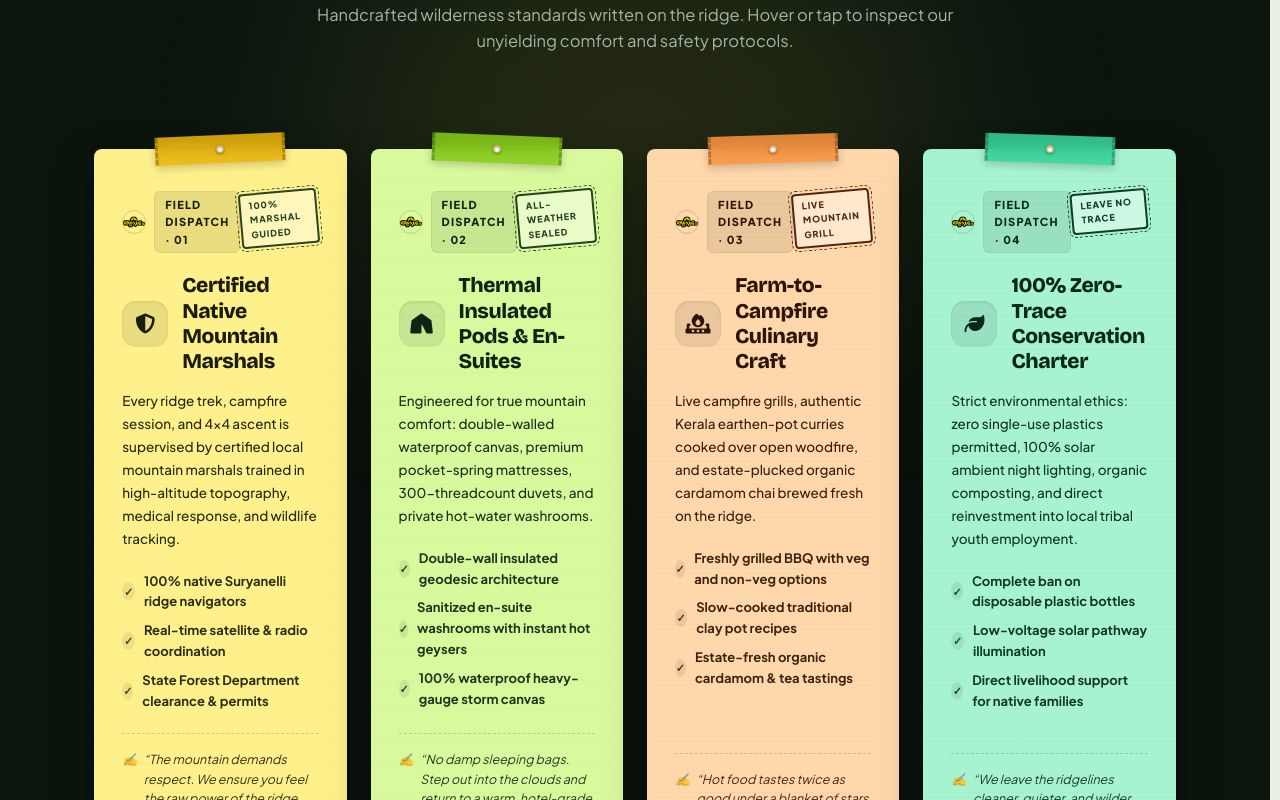
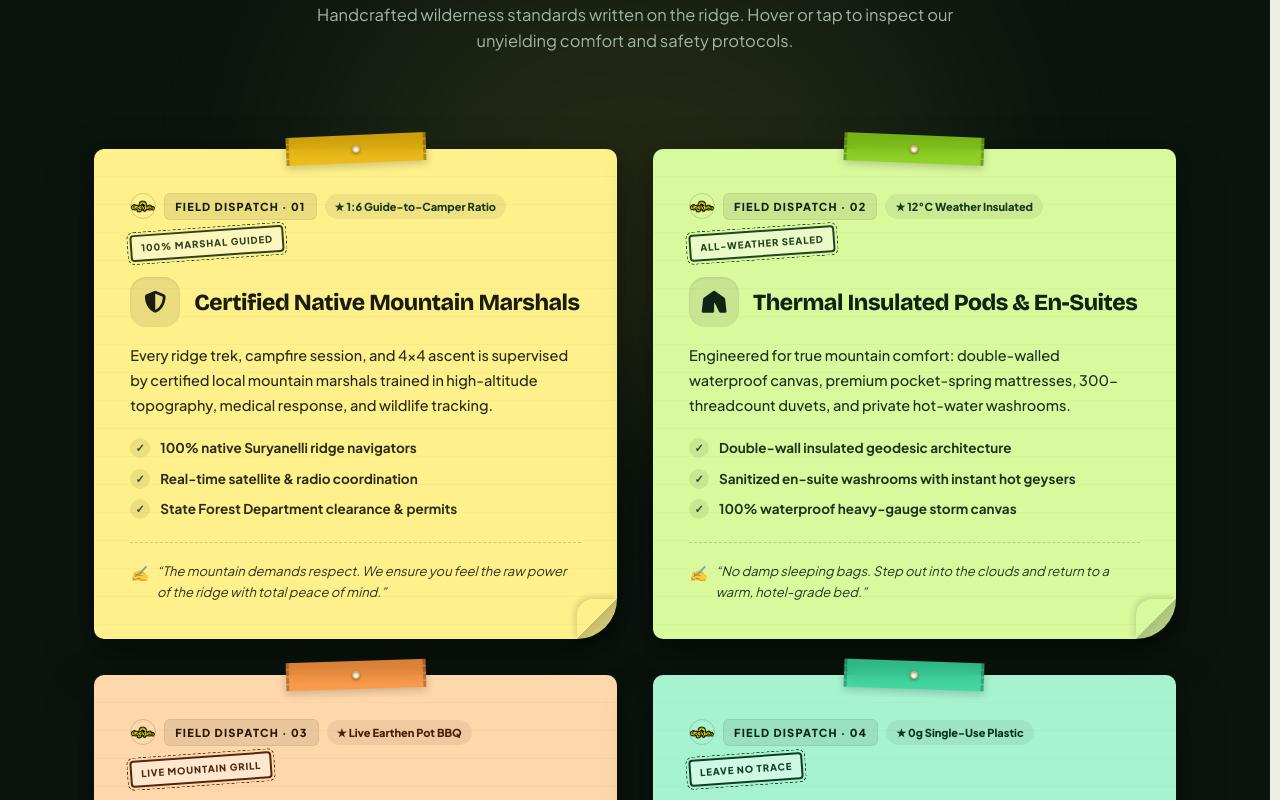
Before and after one commit to AmanTShekar/aanandham.go, a Next.js app: page /about in a window 1280 px wide. Shown: the part 3200-4000 px from the top of the page. Built offline with nearby package versions, Linux system fonts and the light colour scheme.

Commit message:
feat: restructure 4 Pillars into a balanced 2x2 luxury grid with enhanced padding, metric pills, and bold typography

```diff
--- a/src/app/about/page.jsx
+++ b/src/app/about/page.jsx
@@ -940,13 +940,13 @@ export default function AboutPage() {
                                         position: 'relative',
                                         background: pillar.paperBg,
                                         color: pillar.inkColor,
-                                        borderRadius: '8px 8px 36px 8px',
-                                        padding: '42px 28px 34px',
-                                        boxShadow: '0 18px 40px rgba(0, 0, 0, 0.35), 0 4px 12px rgba(0,0,0,0.15)',
+                                        borderRadius: '10px 10px 40px 10px',
+                                        padding: '44px 36px 36px',
+                                        boxShadow: '0 20px 48px rgba(0, 0, 0, 0.38), 0 6px 16px rgba(0,0,0,0.18)',
                                         transform: `rotate(${pillar.rotation})`,
                                         display: 'flex',
                                         flexDirection: 'column',
-                                        minHeight: '480px',
+                                        minHeight: '440px',
                                         backgroundImage: 'repeating-linear-gradient(transparent, transparent 27px, rgba(0,0,0,0.04) 28px)',
                                         cursor: 'grab'
                                     }}
@@ -960,7 +960,7 @@ export default function AboutPage() {
                                             top: '-14px',
                                             left: '50%',
                                             transform: `translateX(-50%) rotate(${pillar.tapeRotation})`,
-                                            width: '130px',
+                                            width: '140px',
                                             height: '28px',
                                             background: pillar.tapeColor,
                                             backdropFilter: 'blur(8px)',
@@ -990,23 +990,23 @@ export default function AboutPage() {
                                         position: 'absolute',
                                         bottom: 0,
                                         right: 0,
-                                        width: '36px',
-                                        height: '36px',
+                                        width: '40px',
+                                        height: '40px',
                                         background: 'linear-gradient(135deg, transparent 50%, rgba(0, 0, 0, 0.22) 50%, rgba(0,0,0,0.08) 100%)',
-                                        borderTopLeftRadius: '14px',
-                                        boxShadow: '-2px -2px 6px rgba(0,0,0,0.12)',
+                                        borderTopLeftRadius: '16px',
+                                        boxShadow: '-2px -2px 6px rgba(0,0,0,0.14)',
                                         pointerEvents: 'none'
                                     }} />
 
-                                    {/* Header Row: Dispatch Badge + Mini Logo + Vintage Ink Stamp */}
-                                    <div style={{ display: 'flex', justifyContent: 'space-between', alignItems: 'flex-start', marginBottom: '20px' }}>
-                                        <div style={{ display: 'flex', alignItems: 'center', gap: '8px' }}>
+                                    {/* Header Row: Dispatch Badge + Mini Logo + Metric Pill + Vintage Ink Stamp */}
+                                    <div style={{ display: 'flex', justifyContent: 'space-between', alignItems: 'center', flexWrap: 'wrap', gap: '10px', marginBottom: '20px' }}>
+                                        <div style={{ display: 'flex', alignItems: 'center', gap: '8px', flexWrap: 'wrap' }}>
                                             <img
                                                 src="/logo.png"
                                                 alt="Aanandham Logo"
                                                 style={{
-                                                    height: '24px',
-                                                    width: '24px',
+                                                    height: '26px',
+                                                    width: '26px',
                                                     objectFit: 'contain',
                                                     borderRadius: '50%',
                                                     border: '1px solid rgba(0,0,0,0.15)'
@@ -1024,6 +1024,17 @@ export default function AboutPage() {
                                             }}>
                                                 {pillar.tag}
                                             </span>
+
+                                            <span style={{
+                                                fontSize: '11px',
+                                                fontWeight: '800',
+                                                background: 'rgba(0,0,0,0.06)',
+                                                padding: '4px 10px',
+                                                borderRadius: '999px',
+                                                color: pillar.stampColor
+                                            }}>
+                                                ★ {pillar.metric}
+                                            </span>
                                         </div>
 
                                         {/* Vintage Double-Bordered Ink Stamp with Pop on Hover */}
@@ -1035,13 +1046,13 @@ export default function AboutPage() {
                                                 outline: `1px dashed ${pillar.stampColor}`,
                                                 outlineOffset: '2px',
                                                 color: pillar.stampColor,
-                                                padding: '4px 8px',
+                                                padding: '4px 9px',
                                                 borderRadius: '4px',
-                                                fontSize: '9px',
+                                                fontSize: '9.5px',
                                                 fontWeight: '900',
                                                 letterSpacing: '0.9px',
                                                 textTransform: 'uppercase',
-                                                transform: 'rotate(-5deg)',
+                                                transform: 'rotate(-4deg)',
                                                 opacity: 0.95,
                                                 userSelect: 'none',
                                                 background: 'rgba(255,255,255,0.45)',
@@ -1055,14 +1066,14 @@ export default function AboutPage() {
                                     {/* Icon & Bold Headline */}
                                     <div style={{ display: 'flex', alignItems: 'center', gap: '14px', marginBottom: '16px' }}>
                                         <div style={{
-                                            width: '46px',
-                                            height: '46px',
-                                            borderRadius: '14px',
+                                            width: '50px',
+                                            height: '50px',
+                                            borderRadius: '16px',
                                             background: 'rgba(0, 0, 0, 0.08)',
                                             display: 'flex',
                                             alignItems: 'center',
                                             justifyContent: 'center',
-                                            fontSize: '20px',
+                                            fontSize: '22px',
                                             color: pillar.inkColor,
                                             flexShrink: 0,
                                             boxShadow: 'inset 0 1px 3px rgba(0,0,0,0.1)'
@@ -1071,7 +1082,7 @@ export default function AboutPage() {
                                         </div>
                                         <h3 style={{
                                             fontFamily: 'var(--font-heading), "Bricolage Grotesque", sans-serif',
-                                            fontSize: '21px',
+                                            fontSize: '23px',
                                             fontWeight: '800',
                                             lineHeight: 1.2,
                                             margin: 0,
@@ -1084,7 +1095,7 @@ export default function AboutPage() {
 
                                     {/* Description */}
                                     <p style={{
-                                        fontSize: '13.5px',
+                                        fontSize: '14.5px',
                                         lineHeight: 1.7,
                                         margin: '0 0 20px',
                                         opacity: 0.94,
@@ -1094,20 +1105,21 @@ export default function AboutPage() {
                                     </p>
 
                                     {/* Tactical Checklist Badges */}
-                                    <div style={{ display: 'flex', flexDirection: 'column', gap: '8px', marginBottom: '22px' }}>
+                                    <div style={{ display: 'flex', flexDirection: 'column', gap: '9px', marginBottom: '22px' }}>
                                         {pillar.specs.map((chk, cIdx) => (
-                                            <div key={cIdx} style={{ display: 'flex', alignItems: 'center', gap: '9px', fontSize: '13px', fontWeight: '700', opacity: 0.92 }}>
+                                            <div key={cIdx} style={{ display: 'flex', alignItems: 'center', gap: '10px', fontSize: '13.5px', fontWeight: '700', opacity: 0.92 }}>
                                                 <span style={{
                                                     display: 'flex',
                                                     alignItems: 'center',
                                                     justifyContent: 'center',
-                                                    width: '18px',
-                                                    height: '18px',
+                                                    width: '20px',
+                                                    height: '20px',
                                                     borderRadius: '50%',
                                                     background: 'rgba(0,0,0,0.08)',
                                                     color: pillar.stampColor,
                                                     fontSize: '11px',
-                                                    fontWeight: '900'
+                                                    fontWeight: '900',
+                                                    flexShrink: 0
                                                 }}>
                                                     ✓
                                                 </span>
@@ -1119,17 +1131,17 @@ export default function AboutPage() {
                                     {/* Field Quote with Signature */}
                                     <div style={{
                                         marginTop: 'auto',
-                                        paddingTop: '16px',
+                                        paddingTop: '18px',
                                         borderTop: '1px dashed rgba(0, 0, 0, 0.18)',
                                         fontStyle: 'italic',
-                                        fontSize: '12.5px',
-                                        lineHeight: '1.55',
+                                        fontSize: '13px',
+                                        lineHeight: '1.6',
                                         opacity: '0.9',
                                         display: 'flex',
                                         alignItems: 'flex-start',
-                                        gap: '6px'
+                                        gap: '8px'
                                     }}>
-                                        <span>✍</span>
+                                        <span style={{ fontSize: '15px' }}>✍</span>
                                         <span>{pillar.memo}</span>
                                     </div>
                                 </motion.div>
--- a/src/app/globals.css
+++ b/src/app/globals.css
@@ -45,31 +45,23 @@ html {
 }
 
 /* ─────────────────────────────────────────────────────────────
-   4 PILLARS STICKY NOTES 4-IN-A-ROW CENTERED GRID
+   4 PILLARS STICKY NOTES (2x2 BALANCED LUXURY GRID)
 ───────────────────────────────────────────────────────────── */
 .pillars-sticky-grid {
   display: grid;
-  grid-template-columns: repeat(4, 1fr);
-  gap: 24px;
+  grid-template-columns: repeat(2, 1fr);
+  gap: 36px;
   justify-content: center;
   align-items: stretch;
-  max-width: 1340px;
+  max-width: 1180px;
   margin: 0 auto;
 }
 
-@media (max-width: 1200px) {
-  .pillars-sticky-grid {
-    grid-template-columns: repeat(2, 1fr);
-    gap: 32px;
-    max-width: 800px;
-  }
-}
-
-@media (max-width: 640px) {
+@media (max-width: 900px) {
   .pillars-sticky-grid {
     grid-template-columns: 1fr;
-    gap: 36px;
-    max-width: 440px;
+    gap: 40px;
+    max-width: 580px;
   }
 }
 
```
